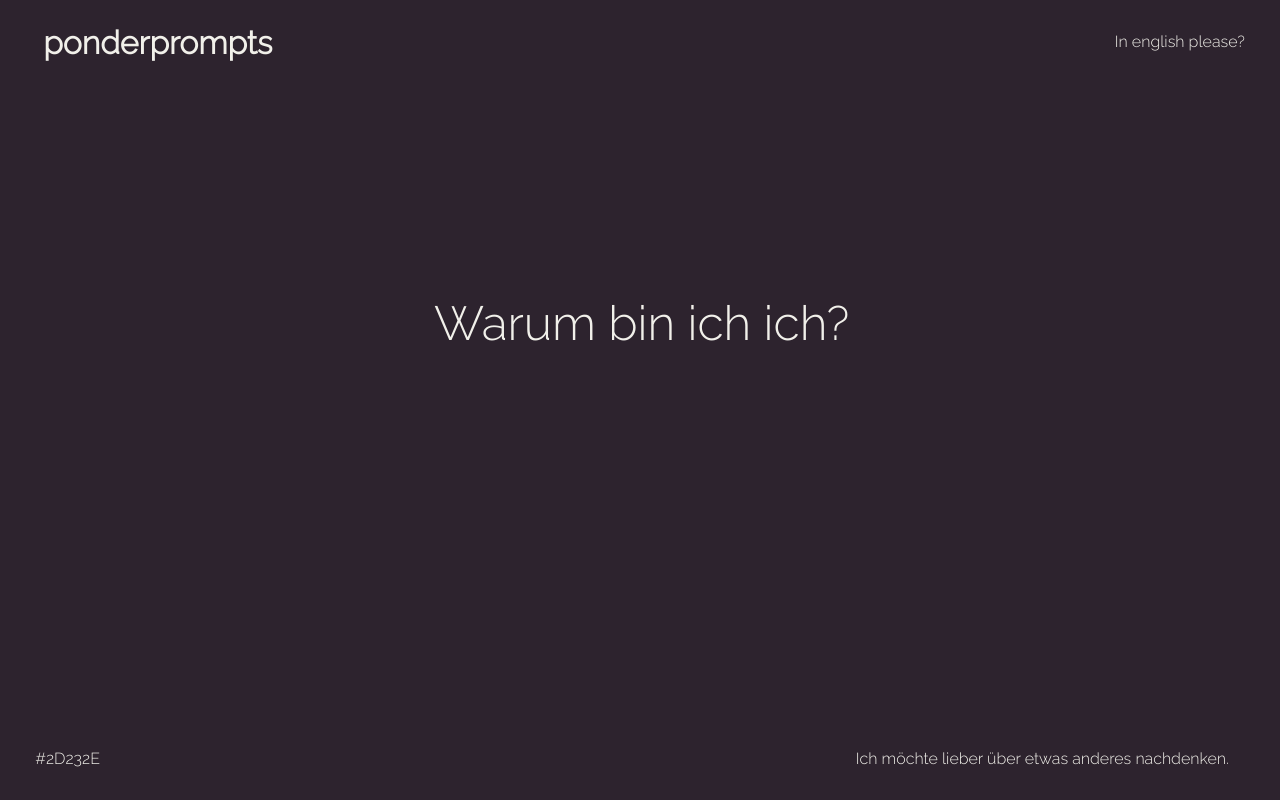
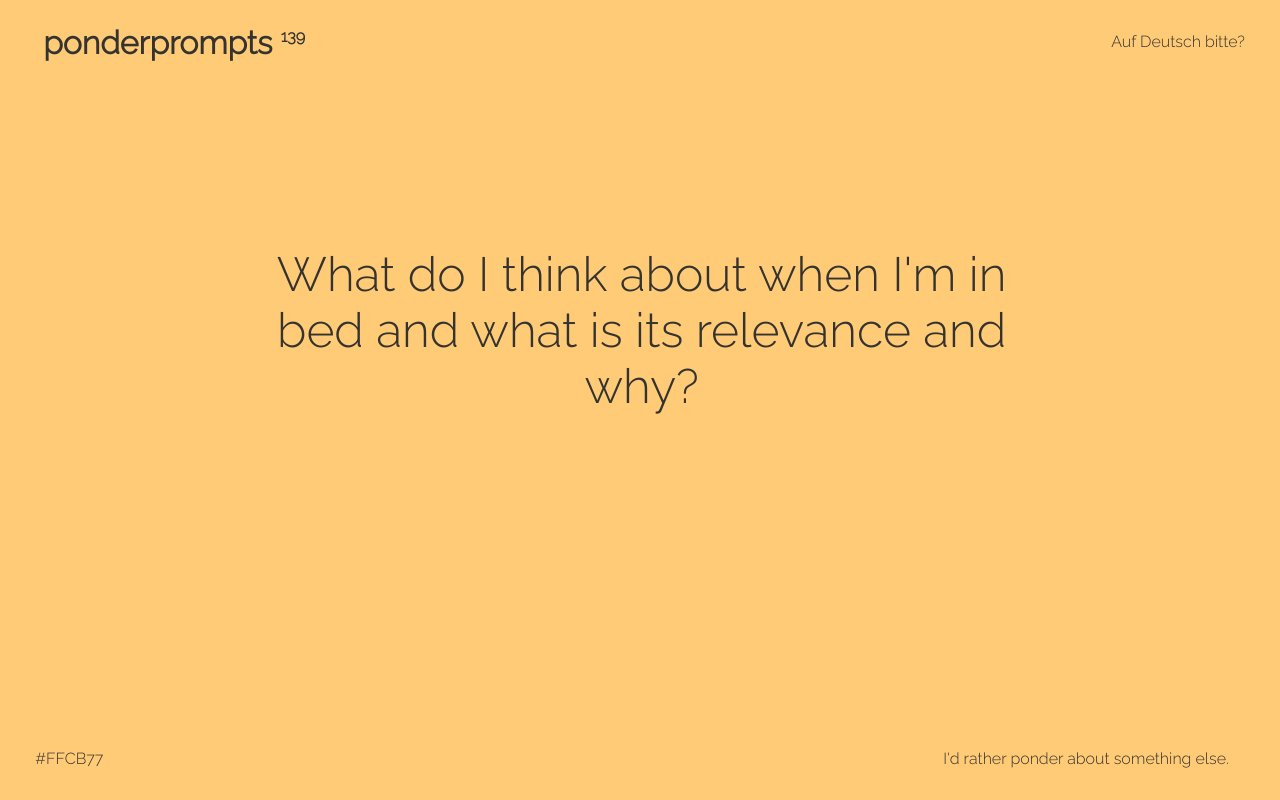
Before and after one commit to koryna/ponderprompts, an Angular app: page / in a window 1280 px wide. Built offline with nearby package versions, Linux system fonts and the light colour scheme.

Commit message:
chore: adapt palette, calc font color

```diff
--- a/src/app/app.component.css
+++ b/src/app/app.component.css
@@ -81,3 +81,7 @@ a, a:focus, a:visited, a:hover{
     padding: 0.5rem 1rem;
   }
 }
+
+sup {
+  font-size: 1rem;
+}
--- a/src/app/app.component.html
+++ b/src/app/app.component.html
@@ -1,4 +1,4 @@
-<h1>{{ title }}</h1>
+<h1>{{ title }} <sup>{{prompts.length}}</sup></h1>
 <div class="locale"> <a href="https://ponderprompts.{{url}}" target="_self">{{switch}}</a></div>
 <div class="container">
   <div class="vertical-center">
@@ -8,8 +8,8 @@
   </div>
   <br/>
   <div class="next-button">
-    <a onClick="window.location.reload();">{{reload}}</a>
+    <a (click)="giveMeAnotherPrompt()">{{reload}}</a>
   </div>
   <br/>
-  <div class="color">{{color.backgroundColor}}</div>
+  <div class="color">{{color}}</div>
 </div>
--- a/src/app/app.component.ts
+++ b/src/app/app.component.ts
@@ -1,4 +1,4 @@
-import { AfterViewInit, Component, ElementRef } from '@angular/core';
+import { Component, ElementRef } from '@angular/core';
 import de_prompts from '../assets/prompts.de.json';
 import en_prompts from '../assets/prompts.en.json';
 import colors from '../assets/colors.json';
@@ -19,28 +19,34 @@ export interface Prompt {
   templateUrl: './app.component.html',
   styleUrls: ['./app.component.css']
 })
-export class AppComponent implements AfterViewInit {
-  reload = 'Ich möchte lieber über etwas anderes nachdenken.'; // 'I\'d rather ponder about something else.';
-  switch = 'In english please?'; // 'Auf Deutsch bitte?';
-  url = 'com'; // 'de';
-  prompts: Prompt[] = this.shuffle(de_prompts); // this.shuffle(en_prompts);
-  colors: Color[] = this.shuffle(colors);
+export class AppComponent {
+  // reload = 'Ich möchte lieber über etwas anderes nachdenken.';
+  // switch = 'In english please?';
+  // url = 'com';
+  // prompts: Prompt[] = this.shuffle(de_prompts);
+
+  reload = 'I\'d rather ponder about something else.';
+  switch = 'Auf Deutsch bitte?';
+  url = 'de';
+  prompts: Prompt[] = this.shuffle(en_prompts);
+
+  colors: string[] = this.shuffle(colors);
   prompt = this.prompts[this.getRandomArbitrary(0, this.prompts.length)];
-  color = colors[this.getRandomArbitrary(0, colors.length)];
+  color = this.colors[this.getRandomArbitrary(0, this.colors.length)];
   title = 'ponderprompts';
 
   constructor(private elementRef: ElementRef) {
+    this.generateColors();
   }
 
   // TODO: refactor into service
-  // https://developer.mozilla.org/de/docs/Web/JavaScript/Reference/Global_Objects/Math/math.random
   getRandomArbitrary(min: number, max: number): number {
     return Math.floor(Math.random() * (max - min) + min);
   }
 
-  // https://stackoverflow.com/questions/2450954/how-to-randomize-shuffle-a-javascript-array
   // TODO: refactor into service
-  shuffle(arr: any[]) {
+  shuffle(arr: any[]): any[] {
+    // tslint:disable-next-line:one-variable-per-declaration
     let currentIndex = arr.length, temporaryValue, randomIndex;
     while (0 !== currentIndex) {
       randomIndex = Math.floor(Math.random() * currentIndex);
@@ -52,9 +58,25 @@ export class AppComponent implements AfterViewInit {
     return arr;
   }
 
-  ngAfterViewInit(): void {
-    this.elementRef.nativeElement.ownerDocument.body.style.backgroundColor = this.color.backgroundColor;
-    this.elementRef.nativeElement.ownerDocument.body.style.color = this.color.color;
+  hexToRgb(hex: string): {r: number; b: number; g: number} {
+    const result = /^#?([a-f\d]{2})([a-f\d]{2})([a-f\d]{2})$/i.exec(hex);
+    return result ? {
+      r: parseInt(result[1], 16),
+      g: parseInt(result[2], 16),
+      b: parseInt(result[3], 16)
+    } : { r: 255, g: 255, b: 255 };
+  }
+
+  giveMeAnotherPrompt(): void {
+    this.prompt = this.prompts[this.getRandomArbitrary(0, this.prompts.length)];
+    this.generateColors();
+  }
+
+  generateColors(): void {
+    this.color = this.colors[this.getRandomArbitrary(0, colors.length)];
+    const rgb = this.hexToRgb(this.color);
+    this.elementRef.nativeElement.ownerDocument.body.style.backgroundColor = this.color;
+    this.elementRef.nativeElement.ownerDocument.body.style.color = (rgb.r * 0.299 + rgb.g * 0.587 + rgb.b * 0.114) > 186 ? '#343330' : '#FEF9EF';
   }
 
 }
--- a/src/assets/colors.json
+++ b/src/assets/colors.json
@@ -1,50 +1,85 @@
 [
-  {
-    "backgroundColor": "#E0DDCF",
-    "color": "#333"
-  },
-  {
-    "backgroundColor": "#474448",
-    "color": "#fff"
-  },
-  {
-    "backgroundColor": "#2D232E",
-    "color": "#F1F0EA"
-  },
-  {
-    "backgroundColor": "#41292C",
-    "color": "#F1F0EA"
-  },
-  {
-    "backgroundColor": "#2F2D2E",
-    "color": "#F1F0EA"
-  },
-  {
-    "backgroundColor": "#D7BBA8",
-    "color": "#2F2D2E"
-  },
-  {
-    "backgroundColor": "#BBB09B",
-    "color": "#2F2D2E"
-  },
-  {
-    "backgroundColor": "#FEEFDD",
-    "color": "#2F2D2E"
-  },
-  {
-    "backgroundColor": "#F3D8C7",
-    "color": "#2F2D2E"
-  },
-  {
-    "backgroundColor": "#FAAA8D",
-    "color": "#2F2D2E"
-  },
-  {
-    "backgroundColor": "#FE6D73",
-    "color": "#F1F0EA"
-  },
-  {
-    "backgroundColor": "#D0B8AC",
-    "color": "#2F2D2E"
-  }
+  "#474448",
+  "#2D232E",
+  "#41292C",
+  "#2F2D2E",
+  "#D7BBA8",
+  "#BBB09B",
+  "#FEEFDD",
+  "#F3D8C7",
+  "#FAAA8D",
+  "#FE6D73",
+  "#D0B8AC",
+  "#17C3B2",
+  "#FFCB77",
+  "#FF8A5B",
+  "#EA526F",
+  "#FCEADE",
+  "#25CED1",
+  "#FF4000",
+  "#201E1F",
+  "#FEEFDD",
+  "#50B2C0",
+  "#143642",
+  "#0F8B8D",
+  "#EC9A29",
+  "#A8201A",
+  "#453F3C",
+  "#797270",
+  "#A7A7A9",
+  "#2A3D45",
+  "#7A6C5D",
+  "#DDC9B4",
+  "#BCAC9B",
+  "#C17C74",
+  "#76B041",
+  "#FFC914",
+  "#17BEBB",
+  "#E4572E",
+  "#FF9F1C",
+  "#FFBF69",
+  "#050517",
+  "#EFC88B",
+  "#F4E3B2",
+  "#A69CAC",
+  "#474973",
+  "#161B33",
+  "#0D0C1D",
+  "#FEE9E1",
+  "#FAD4C0",
+  "#64B6AC",
+  "#534B52",
+  "#3DCCC7",
+  "#9CEAEF",
+  "#FEF9EF",
+  "#285943",
+  "#8CD790",
+  "#9E9885",
+  "#BEA8AA",
+  "#45462A",
+  "#DC851F",
+  "#FFA737",
+  "#343330",
+  "#73AB84",
+  "#79C7C5",
+  "#99D19C",
+  "#000501",
+  "#869D7A",
+  "#E39695",
+  "#E4B1AB",
+  "#DF7373",
+  "#DA5552",
+  "#CC444B",
+  "#6C969D",
+  "#99D5C9",
+  "#2D0320",
+  "#392B58",
+  "#91ADC2",
+  "#231B1B",
+  "#727D71",
+  "#FB8B24",
+  "#395C6B",
+  "#EE7B30",
+  "#32936F",
+  "#387D7A"
 ]
```
Also changed, not shown: 1 other file (tests, documents, lock files or other folders).
